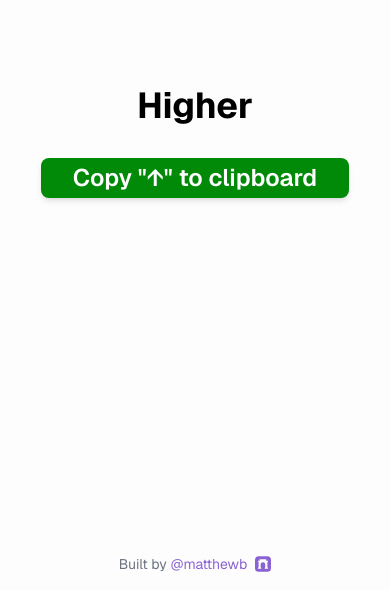
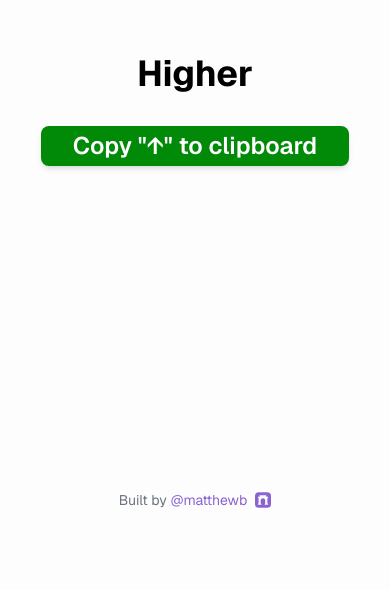
Before and after one commit to 0xmatthewb/higher-button, a Next.js app: page / in a window 390 px wide. Shown: the part 254-844 px from the top of the page. Built offline with nearby package versions, Linux system fonts and the light colour scheme.

Commit message:
fix mobile viewport

```diff
--- a/app/page.tsx
+++ b/app/page.tsx
@@ -18,7 +18,7 @@ export default function Component() {
   };
 
 return (
-  <div key="1" className="flex flex-col justify-between min-h-screen items-center bg-[#FDFDFD]">
+  <div key="1" className="flex flex-col h-screen justify-center items-center bg-[#FDFDFD] pb-16 md:pb-0">
 
     <main className="flex flex-col items-center justify-center flex-grow">
       <h1 className="text-4xl text-black font-bold mb-8">Higher</h1>
@@ -33,7 +33,7 @@ return (
       <Toaster />
     </main>
 
-    <footer className="w-full mt-auto py-4 flex items-center justify-center">
+    <footer className="w-full py-4 flex items-center justify-center">
       <span className="text-sm text-gray-500">Built by</span>
       <a
         className="ml-1 text-[#8A63D2] hover:text-[#6e4fa8] text-sm"
```
